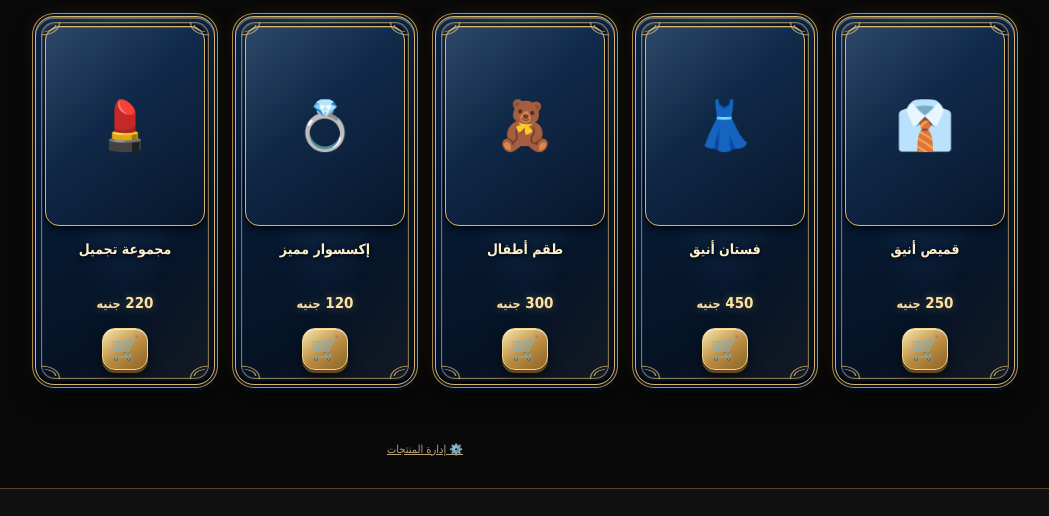
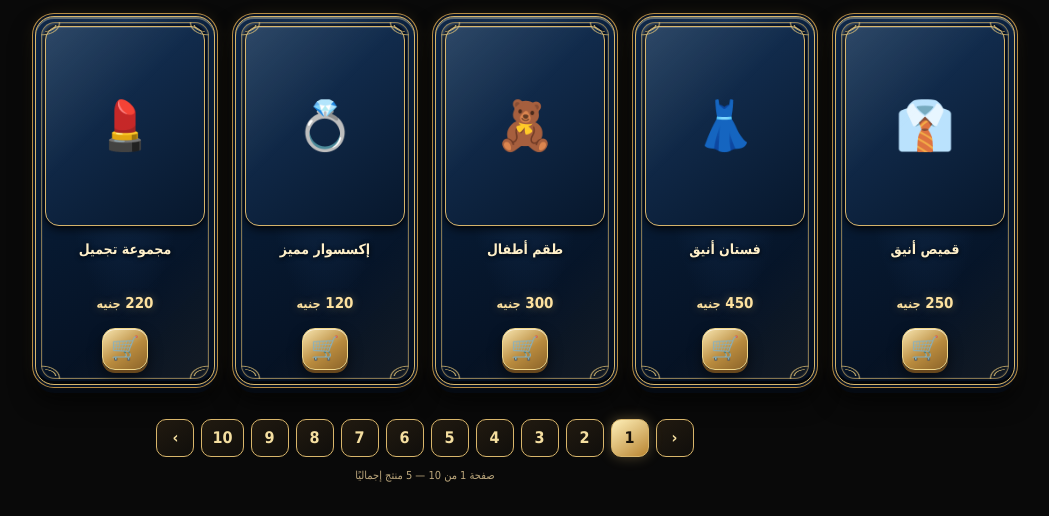
Before and after one commit to alqsbymywzk-coder/FASHION-BEAUTY-WEBSITE, a plain HTML site: page index.html in a window 1280 px wide. Shown: the part 1469-1985 px from the top of the page, without its empty margins (215-1264 px from the left). Drawn offline with Linux system fonts and the light colour scheme.

Commit message:
Make all ten gold magazine page buttons always visible

```diff
--- a/index.html
+++ b/index.html
@@ -327,6 +327,12 @@ footer strong{color:var(--gold2);font-size:19px}
   #products .product:after{inset:7px}
 }
 
+
+/* ALWAYS VISIBLE GOLD MAGAZINE PAGINATION */
+#magazinePagination.magazine-pagination{display:flex!important;visibility:visible!important;opacity:1!important;position:relative!important;z-index:5!important;min-height:48px!important;width:100%!important;padding:12px 4px!important;margin:22px auto 18px!important;clear:both!important;}
+#magazinePagination .magazine-page{display:inline-flex!important;visibility:visible!important;opacity:1!important;align-items:center!important;justify-content:center!important;flex:0 0 auto!important;min-width:38px!important;min-height:38px!important;color:#f5dfa0!important;background:linear-gradient(145deg,#211a10,#100e0b)!important;border:1px solid #d9b66b!important;}
+#magazinePagination .magazine-page.active{color:#171109!important;background:linear-gradient(145deg,#fff0b8,#b98532)!important;}
+#magazinePagination .magazine-page-info{display:block!important;flex:0 0 100%!important;}
 </style>
 </head>
 <body>
@@ -395,7 +401,7 @@ footer strong{color:var(--gold2);font-size:19px}
 <section class="section" id="products">
   <div class="products-heading"><h2 class="heading">منتجاتنا</h2><button class="cart-shortcut" type="button" onclick="openCart(event)">🛒 السلة <span id="count">0</span></button></div>
   <div class="products" id="productsList"></div>
-  <nav class="magazine-pagination" id="magazinePagination" aria-label="صفحات المجلة"></nav>
+  <nav class="magazine-pagination" id="magazinePagination" aria-label="صفحات المجلة"><button class="magazine-page" type="button" onclick="goToMagazinePage(1)" disabled>‹</button><button class="magazine-page active" type="button" onclick="goToMagazinePage(1)">1</button><button class="magazine-page " type="button" onclick="goToMagazinePage(2)">2</button><button class="magazine-page " type="button" onclick="goToMagazinePage(3)">3</button><button class="magazine-page " type="button" onclick="goToMagazinePage(4)">4</button><button class="magazine-page " type="button" onclick="goToMagazinePage(5)">5</button><button class="magazine-page " type="button" onclick="goToMagazinePage(6)">6</button><button class="magazine-page " type="button" onclick="goToMagazinePage(7)">7</button><button class="magazine-page " type="button" onclick="goToMagazinePage(8)">8</button><button class="magazine-page " type="button" onclick="goToMagazinePage(9)">9</button><button class="magazine-page " type="button" onclick="goToMagazinePage(10)">10</button><button class="magazine-page" type="button" onclick="goToMagazinePage(2)">›</button><div class="magazine-page-info">صفحة 1 من 10</div></nav>
 </section>
 <div class="product-lightbox" id="productLightbox" onclick="if(event.target===this)closeProduct()">
  <div class="product-detail" role="dialog" aria-modal="true" aria-label="تفاصيل المنتج">
```
